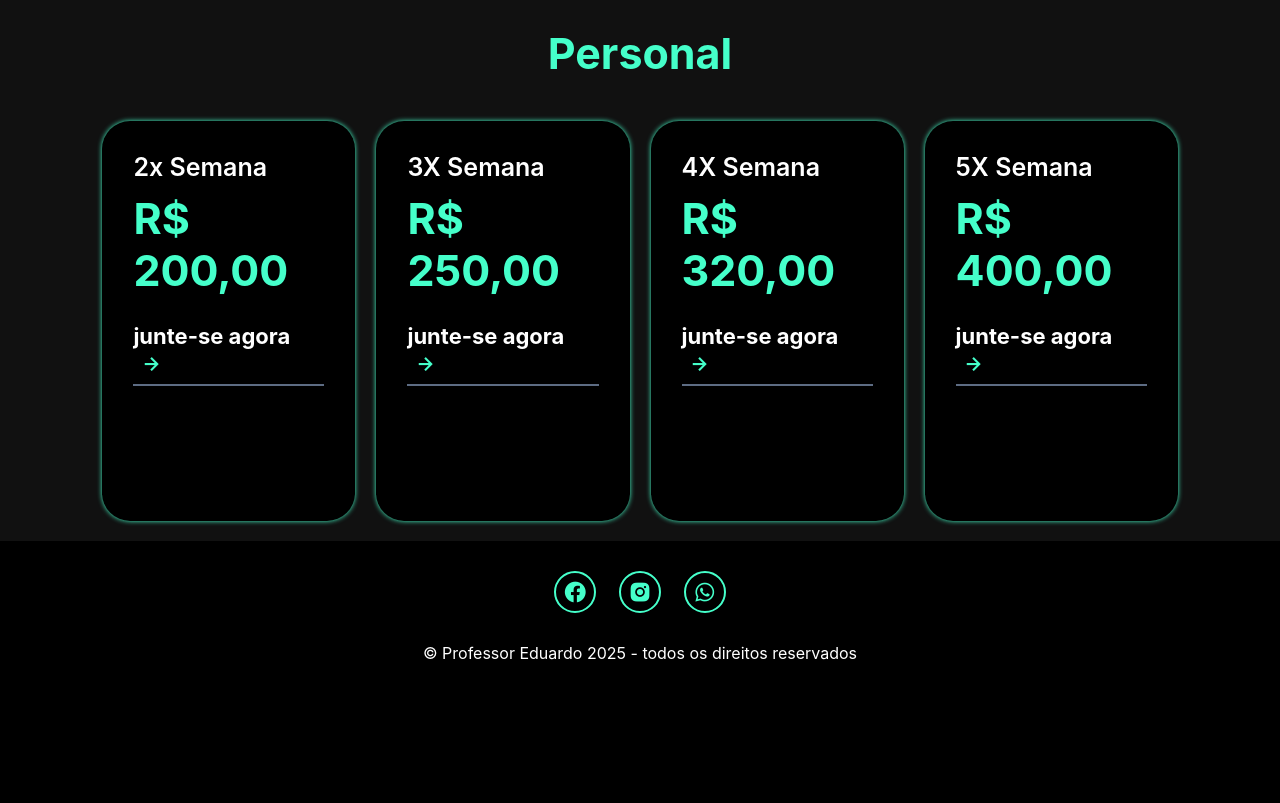
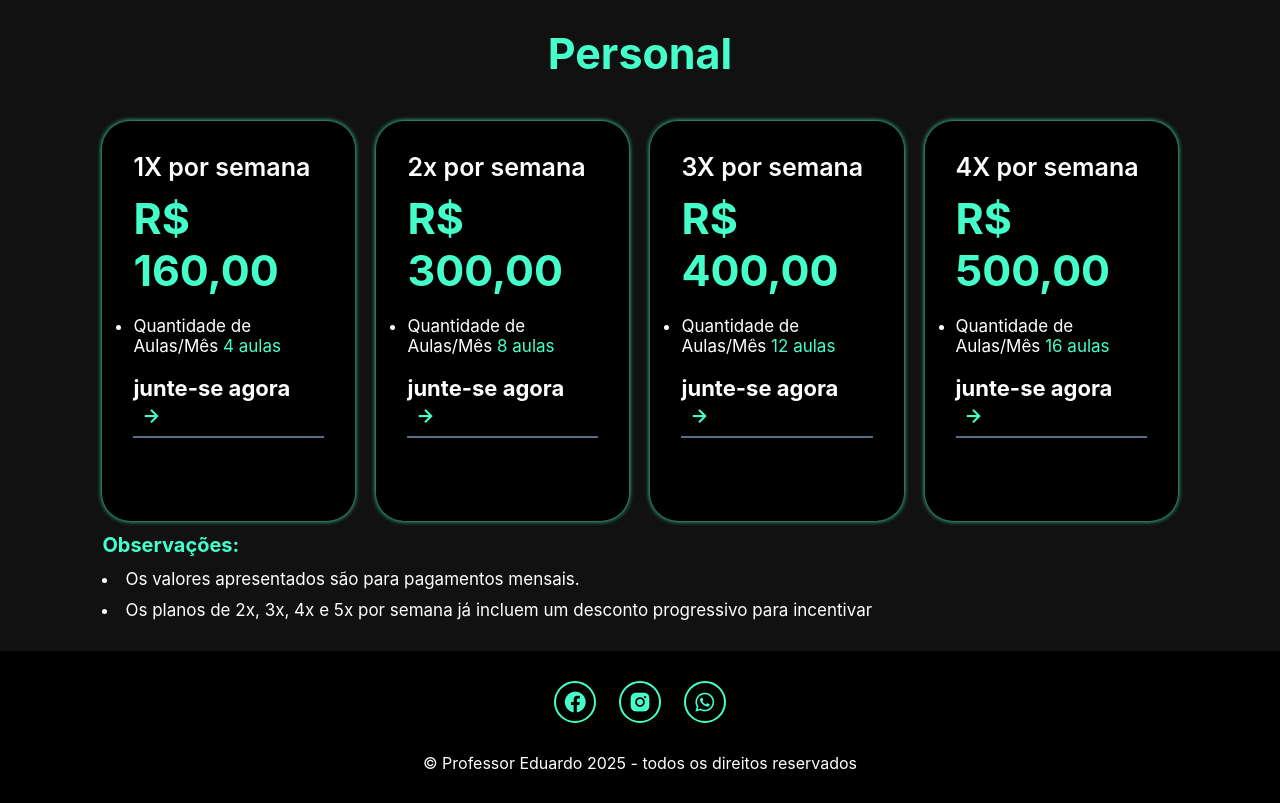
Before and after one commit to C0s7a14/Eduardo-Personal, a plain HTML site: page index.html in a window 1280 px wide. Shown: the part 4840-5643 px from the top of the page. Before the commit the page ends 5533 px from the top, so only its background shows below. Drawn offline with nearby package versions, Linux system fonts and the light colour scheme.

Commit message:
atualização dos preços

```diff
--- a/index.html
+++ b/index.html
@@ -179,9 +179,13 @@
 
 
         <div class="planos-content">
-            <div class="box">
-                <h3>2x Semana</h3>
-                <h2><span>R$ 200,00</span></h2>
+              <div class="box">
+                <h3>1X por semana </h3>
+                <h2><span>R$ 160,00 </span></h2>
+                   <ul>
+                     <li>Quantidade de Aulas/Mês <span>4 aulas</span></li>
+
+                </ul>
 
                 <a href="https://wa.me/555198336389">
                     junte-se agora
@@ -189,8 +193,12 @@
                 </a>
             </div>
             <div class="box">
-                <h3>3X Semana</h3>
-                <h2><span>R$ 250,00</span></h2>
+                <h3>2x por semana</h3>
+                <h2><span>R$ 300,00</span></h2>
+                   <ul>
+                    <li>Quantidade de Aulas/Mês <span>8 aulas</span></li>
+
+                </ul>
 
                 <a href="https://wa.me/555198336389">
                     junte-se agora
@@ -198,8 +206,12 @@
                 </a>
             </div>
             <div class="box">
-                <h3>4X Semana</h3>
-                <h2><span> R$ 320,00</span></h2>
+                <h3>3X por semana</h3>
+                <h2><span>R$ 400,00</span></h2>
+                   <ul>
+                     <li>Quantidade de Aulas/Mês <span>12 aulas</span></li>
+
+                </ul>
 
                 <a href="https://wa.me/555198336389">
                     junte-se agora
@@ -207,16 +219,29 @@
                 </a>
             </div>
             <div class="box">
-                <h3>5X Semana </h3>
-                <h2><span>R$ 400,00 </span></h2>
+                <h3>4X por semana</h3>
+                <h2><span> R$ 500,00</span></h2>
+                   <ul>
+                     <li>Quantidade de Aulas/Mês <span>16 aulas</span></li>
+
+                </ul>
 
                 <a href="https://wa.me/555198336389">
                     junte-se agora
                     <i class='bx bx-right-arrow-alt'></i>
                 </a>
             </div>
+        </div>
+
+
+        <div class="text-personal">
+             <h3>Observações:</h3>
+             <li>Os valores apresentados são para pagamentos mensais.</li>
+             <li>Os planos de 2x, 3x, 4x e 5x por semana já incluem um desconto progressivo
+ para incentivar</li>
 
         </div>
+
     </section>
 
 
--- a/style.css
+++ b/style.css
@@ -373,6 +373,25 @@ span {
 .box:hover{
     border: 1px solid var(--main-color);
     transform: translateY(-5px) scale(1.03);
+}
+
+
+.text-personal{
+    display: block;
+    margin: auto;
+    padding-top: 1.2rem;
+}
+
+.text-personal h3{
+        font-size: 20px;
+        color: var(--main-color);
+        padding-bottom: 1.2rem;
+}
+
+.text-personal li{
+     list-style: disc;
+    font-size: 1.7rem;
+    padding-bottom: 1.1rem;
 }
 
 
```
